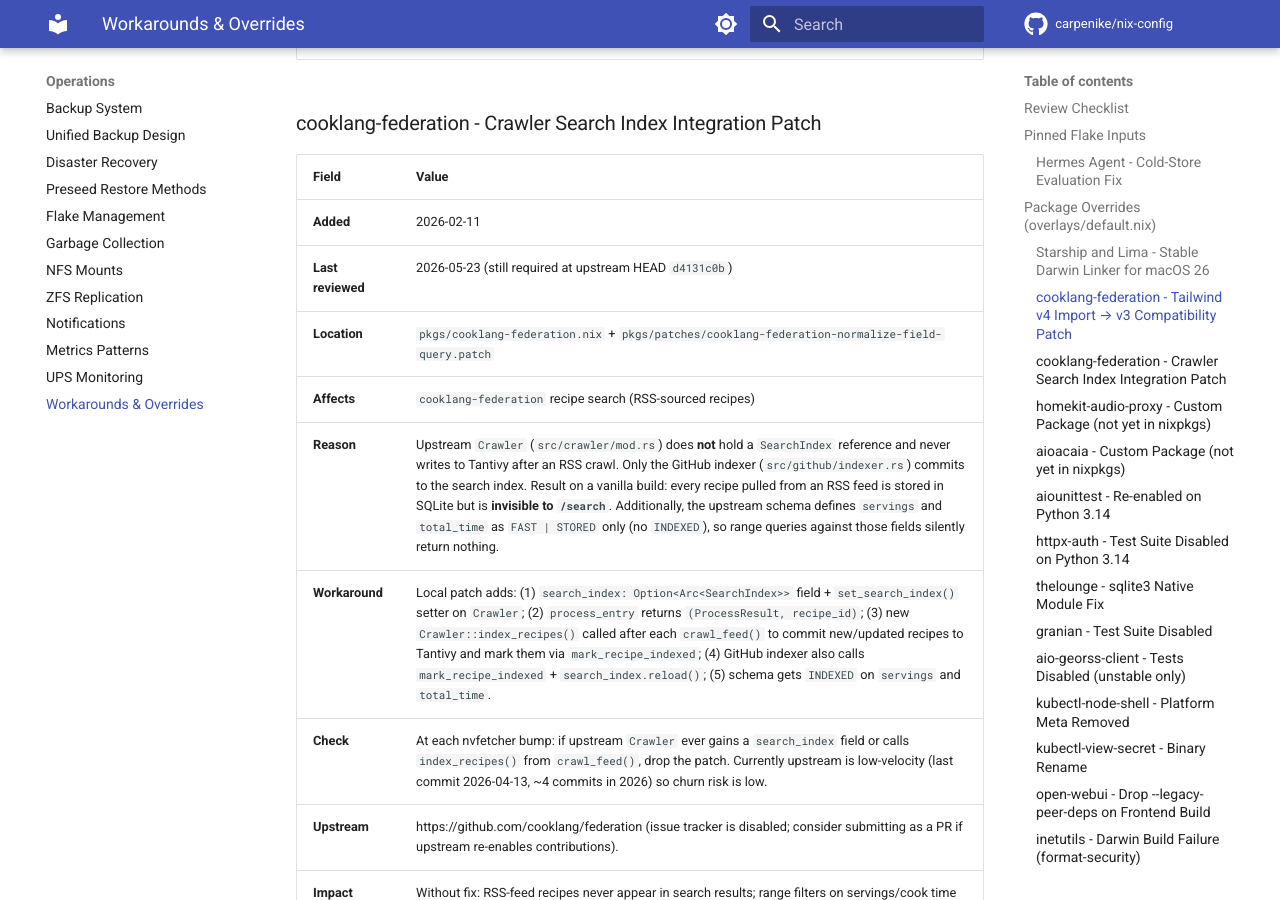
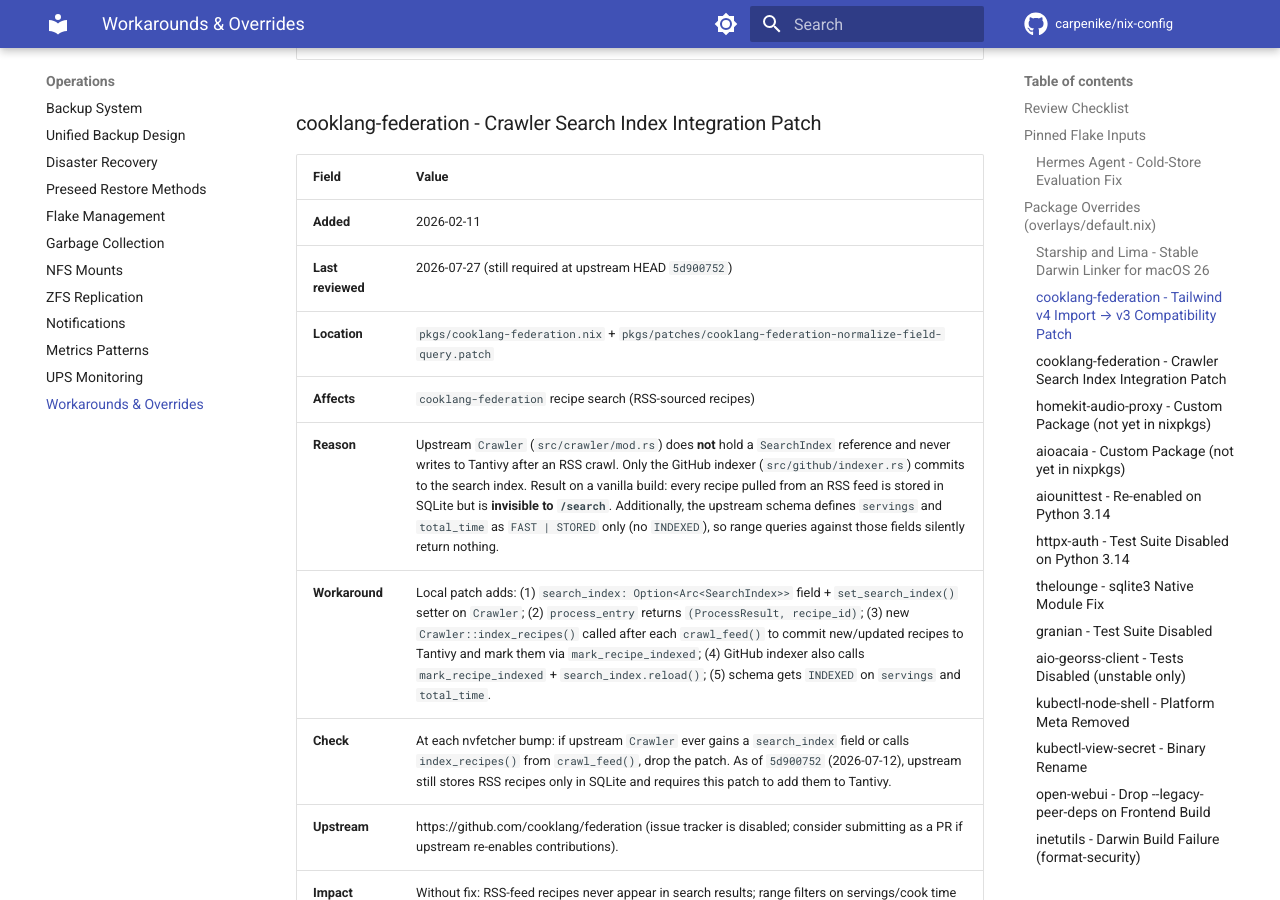
Before and after one commit to carpenike/nix-config, an MkDocs documentation site: the page built from docs/workarounds.md, in a window 1280 px wide and 900 px high, scrolled down 2911 px. Built offline with MkDocs 1.6.1 and Material for MkDocs 9.7.7, drawn with Linux system fonts in a browser that asks for light colours; comment, search, counter and statistics services are not loaded.

Commit message:
chore(deps): Update packages managed by nvfetcher
* chore(deps): Update packages managed by nvfetcher

Auto-fixed hashes for: usage

* fix(pkgs): rebase cooklang federation patch

---------

Co-authored-by: carpenike <1302442+carpenike@users.noreply.github.com>
Co-authored-by: Ryan Holt <ryan@ryanholt.net>

```diff
--- a/docs/workarounds.md
+++ b/docs/workarounds.md
@@ -69,12 +69,12 @@ When reviewing workarounds:
 | Field | Value |
 |-------|-------|
 | **Added** | 2026-02-11 |
-| **Last reviewed** | 2026-05-23 (still required at upstream HEAD `d4131c0b`) |
+| **Last reviewed** | 2026-07-27 (still required at upstream HEAD `5d900752`) |
 | **Location** | `pkgs/cooklang-federation.nix` + `pkgs/patches/cooklang-federation-normalize-field-query.patch` |
 | **Affects** | `cooklang-federation` recipe search (RSS-sourced recipes) |
 | **Reason** | Upstream `Crawler` (`src/crawler/mod.rs`) does **not** hold a `SearchIndex` reference and never writes to Tantivy after an RSS crawl. Only the GitHub indexer (`src/github/indexer.rs`) commits to the search index. Result on a vanilla build: every recipe pulled from an RSS feed is stored in SQLite but is **invisible to `/search`**. Additionally, the upstream schema defines `servings` and `total_time` as `FAST | STORED` only (no `INDEXED`), so range queries against those fields silently return nothing. |
 | **Workaround** | Local patch adds: (1) `search_index: Option<Arc<SearchIndex>>` field + `set_search_index()` setter on `Crawler`; (2) `process_entry` returns `(ProcessResult, recipe_id)`; (3) new `Crawler::index_recipes()` called after each `crawl_feed()` to commit new/updated recipes to Tantivy and mark them via `mark_recipe_indexed`; (4) GitHub indexer also calls `mark_recipe_indexed` + `search_index.reload()`; (5) schema gets `INDEXED` on `servings` and `total_time`. |
-| **Check** | At each nvfetcher bump: if upstream `Crawler` ever gains a `search_index` field or calls `index_recipes()` from `crawl_feed()`, drop the patch. Currently upstream is low-velocity (last commit 2026-04-13, ~4 commits in 2026) so churn risk is low. |
+| **Check** | At each nvfetcher bump: if upstream `Crawler` ever gains a `search_index` field or calls `index_recipes()` from `crawl_feed()`, drop the patch. As of `5d900752` (2026-07-12), upstream still stores RSS recipes only in SQLite and requires this patch to add them to Tantivy. |
 | **Upstream** | https://github.com/cooklang/federation (issue tracker is disabled; consider submitting as a PR if upstream re-enables contributions). |
 | **Impact** | Without fix: RSS-feed recipes never appear in search results; range filters on servings/cook time return empty. The patch IS the reason the service is useful on this host. |
 
```
Also changed, not shown: 5 other files.
